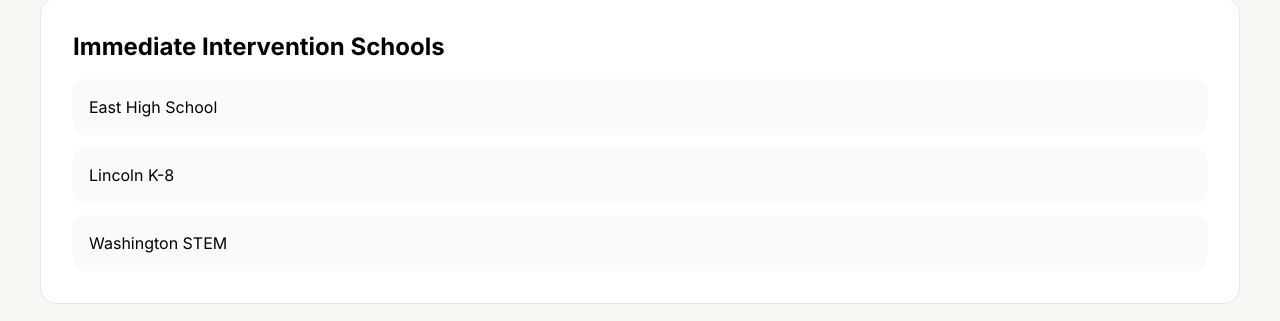
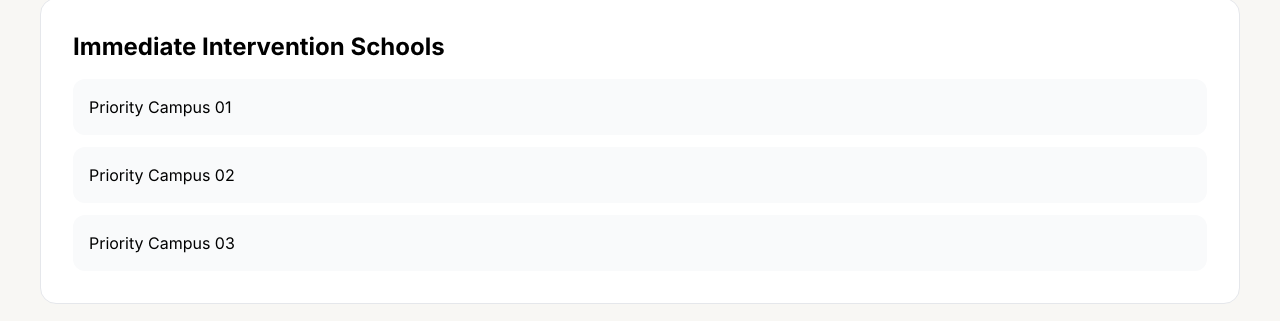
Before and after one commit to jmarc296-jpg/instructional-leadership-practice, a Next.js app: page /district-command-center in a window 1280 px wide. Shown: the part 276-597 px from the top of the page. Built offline with nearby package versions, Linux system fonts and the light colour scheme.

Commit message:
remove fake school names from live routes

```diff
--- a/app/district-command-center/page.tsx
+++ b/app/district-command-center/page.tsx
@@ -39,15 +39,15 @@ export default function DistrictCommandCenterPage() {
 
           <div className="space-y-3">
             <div className="bg-gray-50 p-4 rounded-xl">
-              East High School
+              Priority Campus 01
             </div>
 
             <div className="bg-gray-50 p-4 rounded-xl">
-              Lincoln K-8
+              Priority Campus 02
             </div>
 
             <div className="bg-gray-50 p-4 rounded-xl">
-              Washington STEM
+              Priority Campus 03
             </div>
           </div>
         </div>
--- a/app/executive-intelligence/page.tsx
+++ b/app/executive-intelligence/page.tsx
@@ -3,7 +3,7 @@
 const leaders = [
   {
     principal: "Jane Carter",
-    school: "Lincoln High School",
+    school: "Priority Campus 01",
     risk: "High",
     score: "84",
     action: "90-day coaching plan"
@@ -159,7 +159,7 @@ export default function ExecutiveIntelligencePage() {
               </h2>
 
               <p className="mt-1 text-sm font-medium text-blue-100">
-                Lincoln High School
+                Priority Campus 01
               </p>
 
               <div className="mt-6 space-y-4 text-sm">
--- a/app/page.tsx
+++ b/app/page.tsx
@@ -37,7 +37,7 @@ export default function HomePage() {
 
         <div className="flex items-center gap-4">
           <Link
-            href="/leadership-risk-Methodology"
+            href="/risk-methodology"
             className="hidden text-sm font-semibold text-[#31456E] hover:text-[#0057FF] sm:inline-flex"
           >
             Methodology
```
